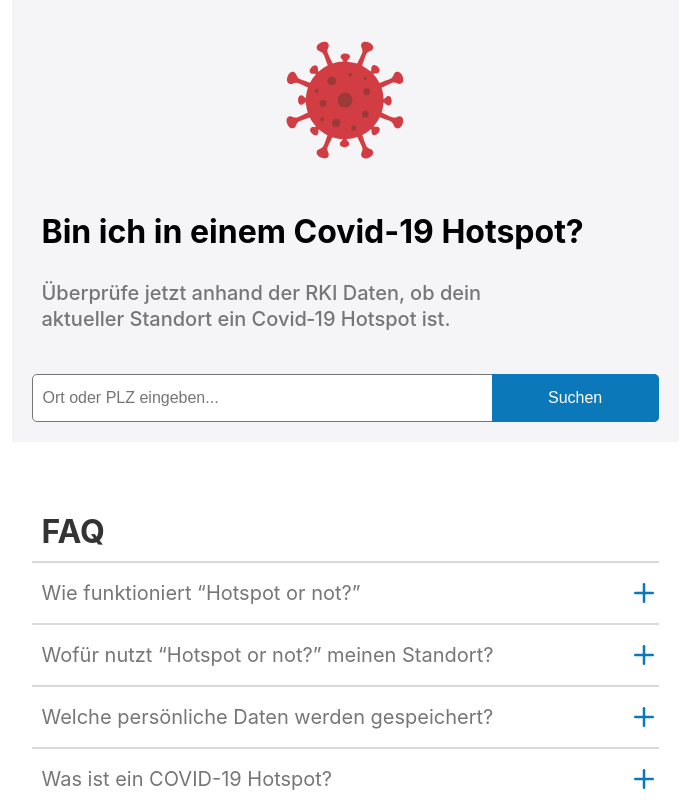
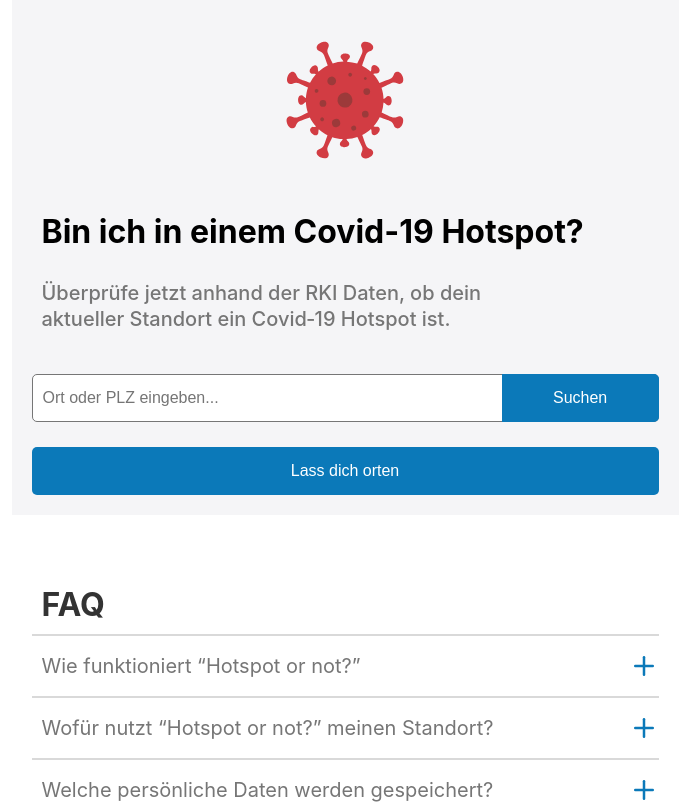
Before and after one commit to JulianBlohm/capstone-project, a React (Create React App) app: page / in a window 1280 px wide. Shown: the top 804 px of the page, without its empty margins (295-985 px from the left). Built offline with nearby package versions, Linux system fonts and the light colour scheme.

Commit message:
Add locating button with logic

```diff
--- a/src/App.js
+++ b/src/App.js
@@ -13,6 +13,7 @@
         countyData,
         resetSearch,
         status,
+        startLocating,
     } = useUserLocation()
 
     return (
@@ -24,6 +25,7 @@
                         setUserPlace={setUserPlace}
                         resetSearch={resetSearch}
                         status={status}
+                        startLocating={startLocating}
                     />
                 </Route>
 
--- a/src/MainPage.js
+++ b/src/MainPage.js
@@ -1,11 +1,19 @@
 import { useEffect } from 'react'
 import styled from 'styled-components/macro'
+import usePosition from './hooks/usePosition'
 import Form from './components/Form'
 import FAQ from './components/FAQ'
 import { VirusRedIcon } from './lib/Icons'
 import scrollUp from './lib/scrollUp'
+import Button from './components/Button'
 
-function MainPage({ userPlace, setUserPlace, resetSearch, status }) {
+function MainPage({
+    userPlace,
+    setUserPlace,
+    resetSearch,
+    status,
+    startLocating,
+}) {
     useEffect(() => {
         userPlace && resetSearch()
     }, [])
@@ -24,11 +32,23 @@
                     Standort ein Covid‑19 Hotspot ist.
                 </SubHeading>
             </Intro>
-            <Form
-                userPlace={userPlace}
-                setUserPlace={setUserPlace}
-                status={status}
-            />
+            <Search>
+                <Form
+                    userPlace={userPlace}
+                    setUserPlace={setUserPlace}
+                    status={status}
+                />
+                {status === 'loading' ? (
+                    <GeolocationButton gray disabled>
+                        Lädt...
+                    </GeolocationButton>
+                ) : (
+                    <GeolocationButton onClick={startLocating}>
+                        Lass dich orten
+                    </GeolocationButton>
+                )}
+            </Search>
+
             <FAQ />
         </MainPageStyled>
     )
@@ -58,6 +78,11 @@
     background: var(--silver);
 `
 
+const Search = styled.div`
+    background: var(--silver);
+    padding: 0 20px;
+`
+
 const LogoContainer = styled.div`
     display: flex;
     justify-content: center;
@@ -69,4 +94,10 @@
     width: 120px;
 `
 
+const GeolocationButton = styled(Button)`
+    width: 100%;
+    border-radius: 5px;
+    margin-bottom: 20px;
+`
+
 export default MainPage
--- a/src/components/Form.js
+++ b/src/components/Form.js
@@ -77,8 +77,7 @@
 
 const FormStyled = styled.form`
     position: relative;
-    background: var(--silver);
-    padding: 0 20px 20px 20px;
+    margin-bottom: 25px;
 `
 
 const ErrorMessage = styled.span`
@@ -92,7 +91,7 @@
 const InputButton = styled(Button)`
     position: absolute;
     top: 0;
-    right: 20px;
+    right: 0;
 `
 
 const ButtonStyled = styled(Button)`
--- a/src/hooks/usePosition.js
+++ b/src/hooks/usePosition.js
@@ -1,29 +1,37 @@
-import { useState, useEffect } from 'react'
+import { useState } from 'react'
 
 export default function usePosition() {
     const [position, setPosition] = useState({
         latitude: null,
         longitude: null,
     })
-    const [error, setError] = useState('')
 
     const geo = navigator.geolocation
 
-    if (!geo) {
-        setError('Geolocation is not supported')
-        return
-    } else {
-        getPosition()
+    const options = {
+        enableHighAccuracy: true,
+        timeout: 5000,
     }
 
-    async function getPosition() {
-        const geoLocation = await geo.getCurrentPosition()
-        geoLocation &&
-            setPosition({
-                latitude: geoLocation.coords.latitude,
-                longitude: geoLocation.coords.longitude,
-            })
+    function getPosition() {
+        if (!geo) {
+            console.log('Geolocation is not supported')
+        } else {
+            geo.getCurrentPosition(success, error, options)
+        }
     }
 
-    return { position, error }
+    function success(pos) {
+        const coords = pos.coords
+        setPosition({
+            latitude: Number(coords.latitude).toFixed(6),
+            longitude: Number(coords.longitude).toFixed(6),
+        })
+    }
+
+    function error(err) {
+        console.log('location error')
+    }
+
+    return { position, getPosition }
 }
--- a/src/hooks/useUserLocation.js
+++ b/src/hooks/useUserLocation.js
@@ -2,8 +2,11 @@
 import { useHistory } from 'react-router-dom'
 import getGeoData from '../services/getGeoData'
 import getRkiData from '../services/getRkiData'
+import usePosition from './usePosition'
 
 export default function useUserLocation() {
+    const { position, getPosition } = usePosition()
+
     const history = useHistory()
 
     const [userPlace, setUserPlace] = useState('')
@@ -25,6 +28,9 @@
         userPlace && setStatus('loading')
     }, [userPlace])
     useEffect(() => {
+        !!position?.longitude && setCoordinates(position)
+    }, [position])
+    useEffect(() => {
         !!coordinates?.longitude && continueSearch()
     }, [coordinates])
     useEffect(() => {
@@ -33,6 +39,14 @@
     useEffect(() => {
         handleStatusChange()
     }, [status])
+
+    console.log(coordinates)
+    console.log(status)
+    console.log(position)
+
+    function startLocating() {
+        setStatus('locating')
+    }
 
     async function startSearch() {
         const geoData = await getGeoData(userPlace)
@@ -51,6 +65,8 @@
             history.push(`/s/${countyNameUrl}`)
         } else if (status === 'error') {
             history.push('/error')
+        } else if (status === 'locating') {
+            getPosition()
         }
     }
 
@@ -74,5 +90,6 @@
         countyData,
         status,
         resetSearch,
+        startLocating,
     }
 }
```
